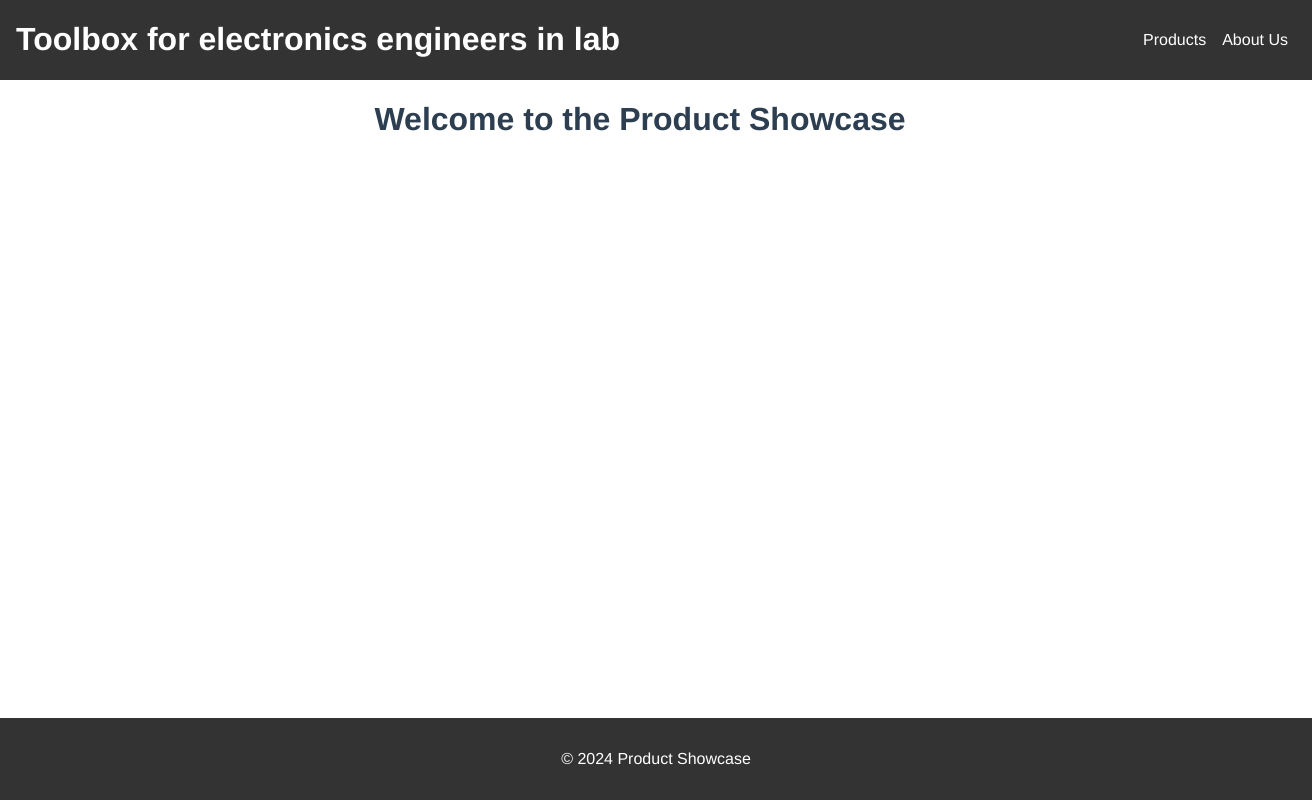
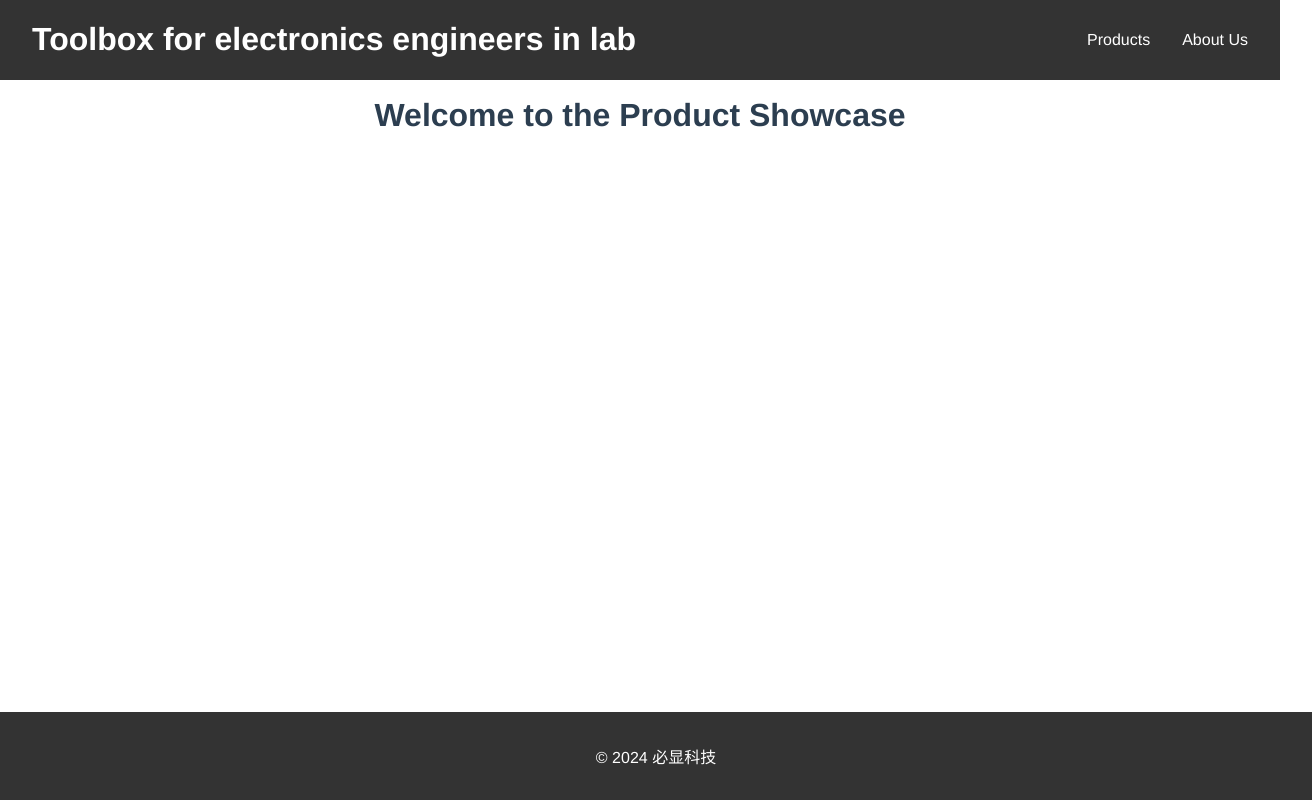
Before and after one commit to dotgoing/smdkits, a Vue app: page / in a window 1280 px wide. Shown: the whole page, 1312 px wide, since content can reach past the window. Built offline with nearby package versions, Linux system fonts and the light colour scheme.

Commit message:
make position of footer and header fixed

```diff
--- a/src/App.vue
+++ b/src/App.vue
@@ -1,9 +1,16 @@
 <template>
-  <div id="app">
-    <AppHeader />
-    <RouterView />
-    <AppFooter />
+  <div id="app" class="container">
+    <div class="header">
+      <AppHeader />
+    </div>
+    <div class="body">
+      <RouterView />
+    </div>
+    <div class="footer">
+      <AppFooter />
+    </div>
   </div>
+
 </template>
 
 <script>
@@ -27,4 +34,41 @@ export default {
   text-align: center;
   color: #2c3e50;
 }
+
+.container {
+  display: flex;
+  flex-direction: column;
+}
+
+.header,
+.footer {
+  background-color: #f8f9fa;
+  text-align: center;
+  flex-shrink: 0;
+}
+
+.header {
+  position: fixed;
+  top: 0;
+  left: 0;
+  right: 0;
+  z-index: 1000;
+}
+
+.footer {
+  position: fixed;
+  bottom: 0;
+  left: 0;
+  right: 0;
+  z-index: 1000;
+}
+
+.body {
+  flex: 1;
+  padding: 1rem;
+  padding-top: calc(var(--header-height, 60px) + 1rem);
+  padding-bottom: calc(var(--footer-height, 60px) + 1rem);
+  overflow-y: auto;
+  background-color: #fff;
+}
 </style>
--- a/src/components/AppFooter.vue
+++ b/src/components/AppFooter.vue
@@ -1,6 +1,6 @@
 <template>
   <footer>
-    <p>&copy; 2024 Product Showcase</p>
+    <p>&copy; 2024 必显科技</p>
   </footer>
 </template>
 
--- a/src/components/AppHeader.vue
+++ b/src/components/AppHeader.vue
@@ -19,15 +19,17 @@ header {
   display: flex;
   justify-content: space-between;
   align-items: center;
-  padding-left: 1rem;
-  padding-right: 1rem;
   width: 100%;
   background-color: #333;
   color: #fff;
 }
 
+header h1 {
+  margin-left: 2rem;
+}
+
 nav a {
-  margin: 0 0.5rem;
+  margin-right: 2rem;
   color: #fff;
   text-decoration: none;
 }
```
